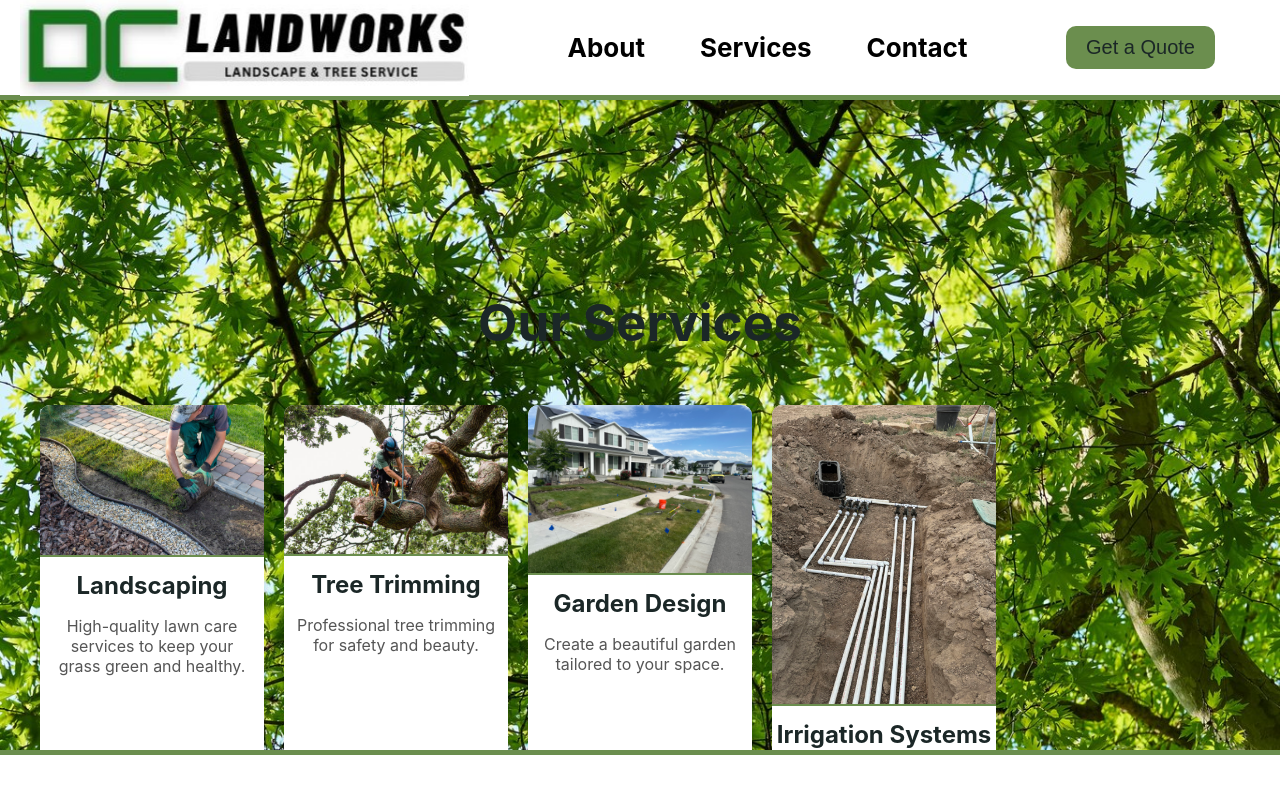
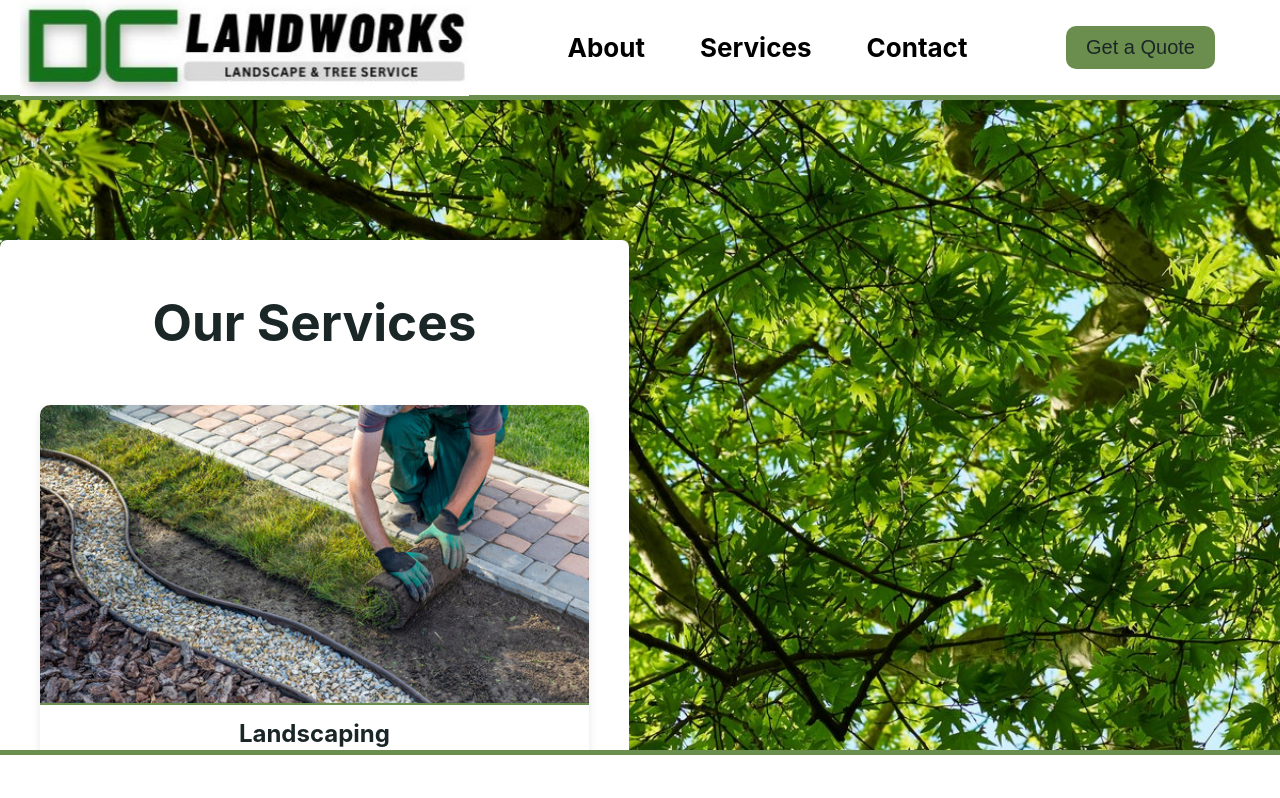
Before and after one commit to JacobFoote01/DC_Landworks, a React (Vite) app: page /Services in a window 1280 px wide. Shown: the top 798 px of the page. Built offline with nearby package versions, Linux system fonts and the light colour scheme.

Commit message:
changed some stuff on the services page

```diff
--- a/src/Pages.css
+++ b/src/Pages.css
@@ -44,11 +44,13 @@
 .services-container {
     padding: 20px;
     text-align: center;
+    background-color: #ffffff;
+    border-radius: 7px;
 }
 
 .services-grid {
     display: grid;
-    grid-template-columns: repeat(auto-fill, minmax(200px, 1fr));
+    grid-template-columns: repeat(auto-fill, minmax(300px, 1fr));
     gap: 20px;
     padding: 20px;
 }
@@ -67,7 +69,7 @@
 
 .service-image {
     width: 100%;
-    height: auto;
+    height: 300px;
     object-fit: cover;
     border-bottom: 2px solid #6b8e4e;
 }
```
